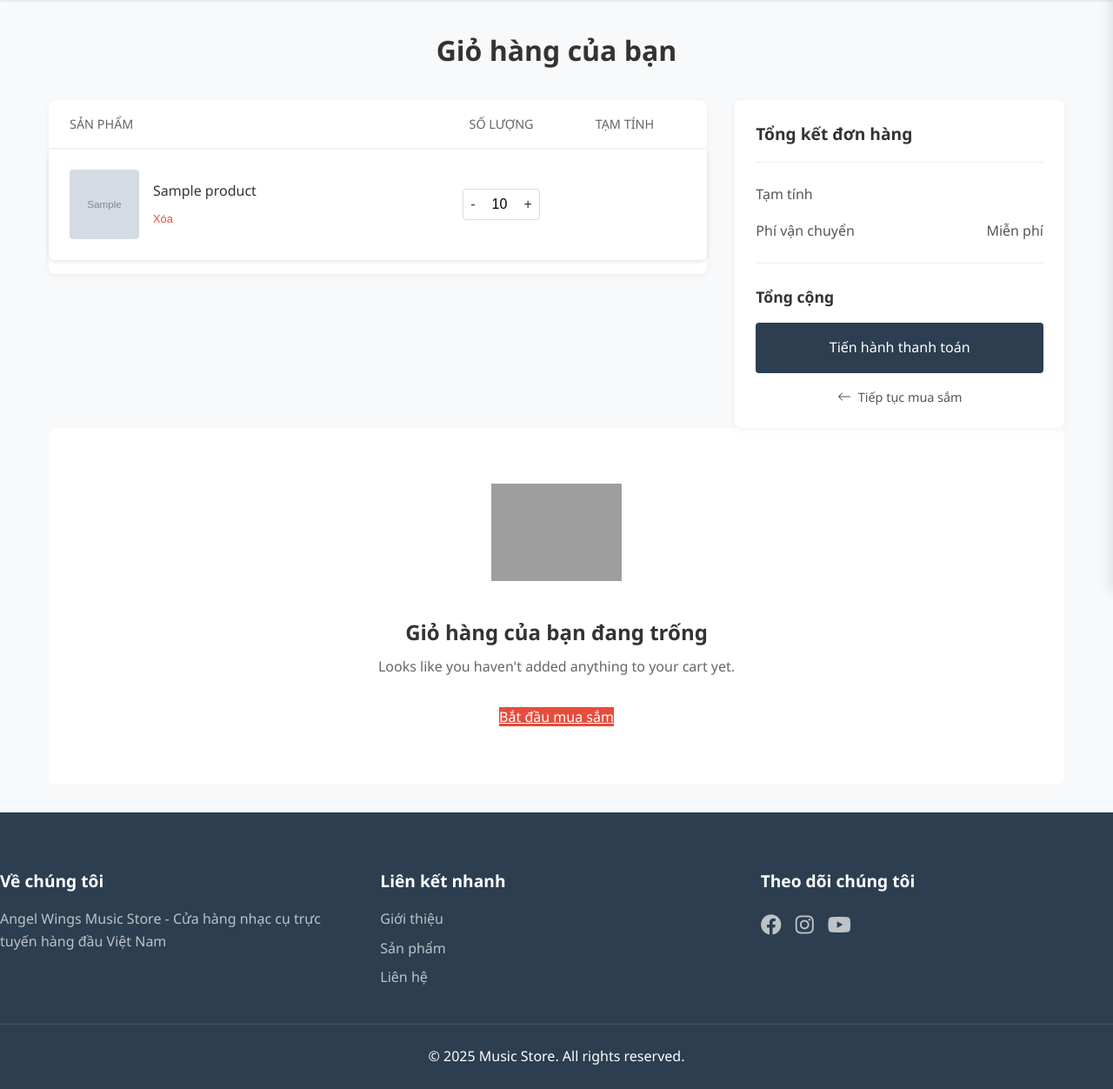
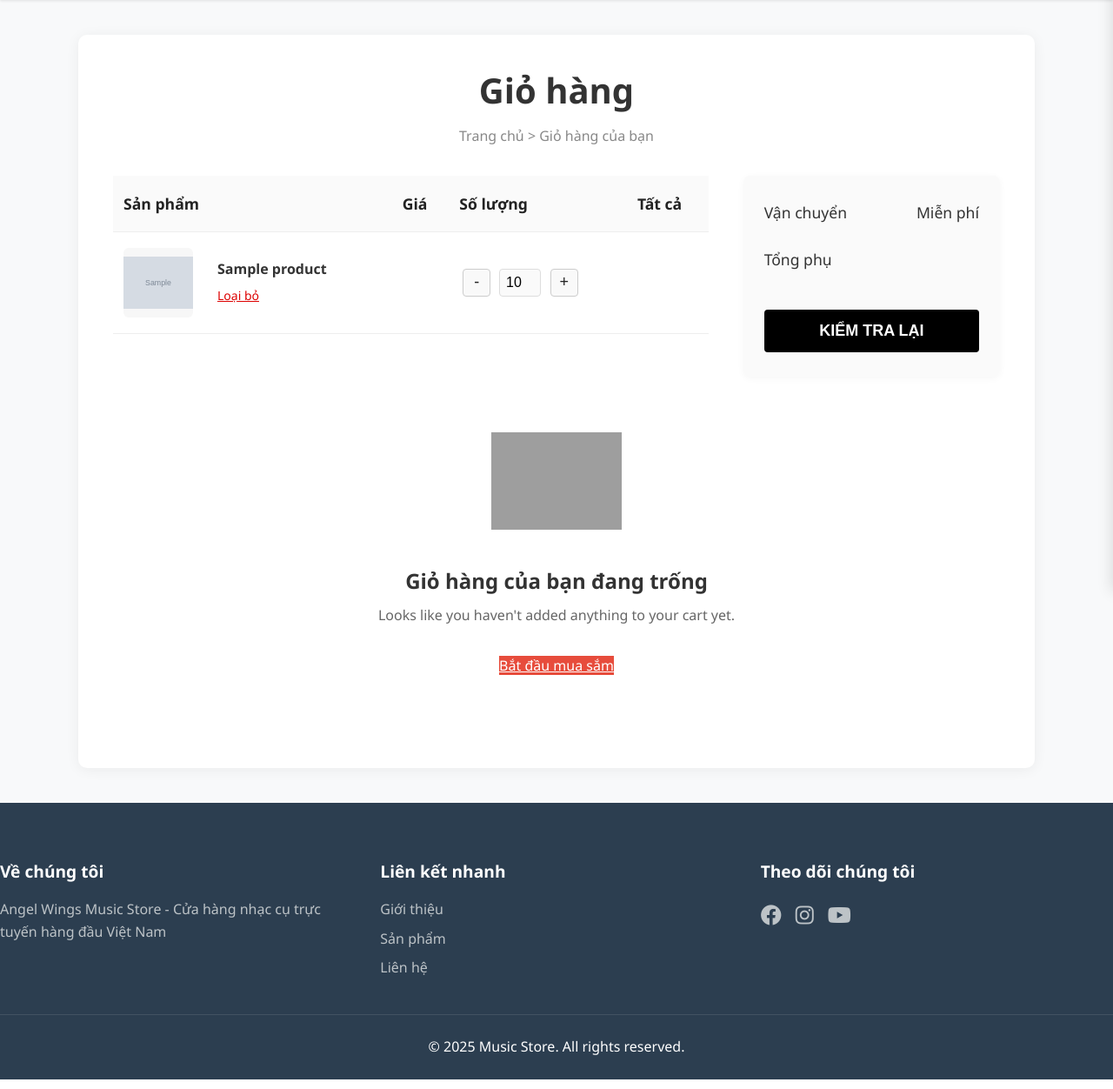
Before and after one commit to khanh-ch-ny/Music-Store, a PHP site: page /Music-Store/cart.php in a window 1280 px wide. Shown: the part 120-1372 px from the top of the page at 87% size. Run offline with PHP 8.4, Linux system fonts and the light colour scheme; a user stored in the database is signed in; data comes from the database, SQL or seed files in the repository; tables that the repository leaves empty hold one stand-in row (values such as "Sample post"); grey boxes marked "Sample" are stand-in pictures; data that the repository does not hold is empty; grey boxes are pictures that could not be loaded.

Commit message:
cập nhật danh sách sản phẩm và giao diện

```diff
--- a/assets/css/style.css
+++ b/assets/css/style.css
@@ -2101,3 +2101,139 @@ body.login-page h1, .login-page h1 {
     .banner-slider-container { height: 180px; }
     .banner-timers { bottom: 6px; padding: 2px 8px; }
 }
+
+/* CART PAGE MODERN STYLE */
+.cart-container {
+    max-width: 1100px;
+    margin: 40px auto;
+    background: #fff;
+    padding: 32px 40px 40px 40px;
+    border-radius: 10px;
+    box-shadow: 0 2px 16px rgba(0,0,0,0.06);
+}
+.cart-container h1 {
+    text-align: center;
+    font-size: 2.5rem;
+    margin-bottom: 8px;
+    width: 100%;
+}
+.breadcrumb {
+    color: #888;
+    margin-bottom: 32px;
+    text-align: center;
+    width: 100%;
+    display: block;
+}
+.cart-main-layout {
+    display: flex;
+    gap: 40px;
+    align-items: flex-start;
+}
+.cart-table {
+    width: 70%;
+    border-collapse: collapse;
+    background: #fff;
+}
+.cart-table th, .cart-table td {
+    padding: 18px 12px;
+    text-align: left;
+    border-bottom: 1px solid #eee;
+    vertical-align: middle;
+}
+.cart-table th {
+    font-size: 1.1rem;
+    color: #222;
+    background: #fafafa;
+}
+.cart-img {
+    width: 80px;
+    height: 80px;
+    object-fit: contain;
+    margin-right: 16px;
+    border-radius: 6px;
+    background: #f7f7f7;
+    vertical-align: middle;
+}
+.cart-product-info {
+    display: flex;
+    align-items: center;
+    gap: 12px;
+}
+.qty-btn {
+    width: 32px;
+    height: 32px;
+    border: 1px solid #ccc;
+    background: #f9f9f9;
+    color: #222;
+    font-size: 18px;
+    border-radius: 4px;
+    cursor: pointer;
+    margin: 0 4px;
+    transition: background 0.2s;
+}
+.qty-btn:hover {
+    background: #eee;
+}
+.cart-table input[type="number"] {
+    width: 48px;
+    text-align: center;
+    border: 1px solid #ddd;
+    border-radius: 4px;
+    padding: 6px 0;
+    font-size: 16px;
+    margin: 0 2px;
+    background: #fafafa;
+}
+.remove-item {
+    color: #d00;
+    font-size: 14px;
+    text-decoration: underline;
+    cursor: pointer;
+    margin-top: 6px;
+    display: inline-block;
+}
+.cart-summary {
+    width: 30%;
+    background: #fafafa;
+    border-radius: 8px;
+    padding: 28px 24px;
+    box-shadow: 0 2px 8px rgba(0,0,0,0.04);
+    display: flex;
+    flex-direction: column;
+    gap: 18px;
+    align-items: flex-start;
+}
+.cart-summary-row {
+    display: flex;
+    justify-content: space-between;
+    width: 100%;
+    font-size: 1.1rem;
+    margin-bottom: 8px;
+}
+.checkout-btn {
+    background: #000;
+    color: #fff;
+    padding: 14px 36px;
+    border: none;
+    border-radius: 4px;
+    font-size: 18px;
+    font-weight: 600;
+    cursor: pointer;
+    margin-top: 18px;
+    width: 100%;
+    transition: background 0.2s;
+}
+.checkout-btn:hover {
+    background: #222;
+}
+@media (max-width: 900px) {
+    .cart-main-layout {
+        flex-direction: column;
+    }
+    .cart-table, .cart-summary {
+        width: 100%;
+    }
+    .cart-summary {
+        margin-top: 32px;
+    }
+}
--- a/assets/templates/pages/cart.html
+++ b/assets/templates/pages/cart.html
@@ -1,57 +1,48 @@
-<div class="cart-page-container">
-    <h1>Giỏ hàng của bạn</h1>
-
+<div class="cart-container">
+    <h1>Giỏ hàng</h1>
+    <div class="breadcrumb">Trang chủ > Giỏ hàng của bạn</div>
     {{#if cart_items}}
-    <div class="cart-layout">
-        <div class="cart-items-list">
-            <div class="cart-header">
-                <div class="header-product">Sản phẩm</div>
-                <div class="header-quantity">Số lượng</div>
-                <div class="header-total">Tạm tính</div>
-            </div>
-            {{#each cart_items}}
-            <div class="cart-item" data-product-id="{{product_id}}">
-                <div class="item-product">
-                    <img src="/Music-Store/assets/uploads/products/{{image_url}}" alt="{{name}}" class="item-image">
-                    <div class="item-details">
-                        <p class="item-name">{{name}}</p>
-                        <p class="item-price">{{formatPrice price}}</p>
-                        <button class="remove-item-btn" data-product-id="{{product_id}}">Xóa</button>
-                    </div>
-                </div>
-                <div class="item-quantity">
-                    <div class="quantity-selector">
-                        <button class="quantity-btn minus" data-product-id="{{product_id}}">-</button>
-                        <input type="number" class="quantity-input" value="{{quantity}}" min="1" max="{{stock}}" data-product-id="{{product_id}}" readonly>
-                        <button class="quantity-btn plus" data-product-id="{{product_id}}">+</button>
-                    </div>
-                </div>
-                <div class="item-total" data-product-id="{{product_id}}">
-                    {{formatPrice (multiply price quantity)}}
-                </div>
-            </div>
-            {{/each}}
-        </div>
-
+    <div class="cart-main-layout">
+        <table class="cart-table">
+            <thead>
+                <tr>
+                    <th>Sản phẩm</th>
+                    <th>Giá</th>
+                    <th>Số lượng</th>
+                    <th>Tất cả</th>
+                </tr>
+            </thead>
+            <tbody>
+                {{#each cart_items}}
+                <tr class="cart-row" data-product-id="{{product_id}}">
+                    <td class="cart-product-info">
+                        <img src="/Music-Store/assets/uploads/products/{{image_url}}" class="cart-img" alt="{{name}}">
+                        <div>
+                            <b>{{name}}</b><br>
+                            <a href="#" class="remove-item" data-product-id="{{product_id}}">Loại bỏ</a>
+                        </div>
+                    </td>
+                    <td>{{formatPrice price}}</td>
+                    <td>
+                        <button class="qty-btn minus" data-product-id="{{product_id}}">-</button>
+                        <input type="number" value="{{quantity}}" min="1" readonly>
+                        <button class="qty-btn plus" data-product-id="{{product_id}}">+</button>
+                    </td>
+                    <td>{{formatPrice (multiply price quantity)}}</td>
+                </tr>
+                {{/each}}
+            </tbody>
+        </table>
         <div class="cart-summary">
-            <h2>Tổng kết đơn hàng</h2>
-            <div class="summary-row">
-                <span>Tạm tính</span>
-                <span id="summary-subtotal">{{formatPrice cart_total}}</span>
-            </div>
-            <div class="summary-row">
-                <span>Phí vận chuyển</span>
+            <div class="cart-summary-row">
+                <span>Vận chuyển</span>
                 <span>Miễn phí</span>
             </div>
-            <div class="summary-row total">
-                <span>Tổng cộng</span>
-                <span id="summary-total">{{formatPrice cart_total}}</span>
+            <div class="cart-summary-row">
+                <span>Tổng phụ</span>
+                <span>{{formatPrice cart_total}}</span>
             </div>
-            <a href="/Music-Store/payment.php" class="btn-checkout">Tiến hành thanh toán</a>
-            <a href="/Music-Store/products.php" class="continue-shopping">
-                <svg xmlns="http://www.w3.org/2000/svg" width="16" height="16" fill="currentColor" viewBox="0 0 16 16"><path fill-rule="evenodd" d="M15 8a.5.5 0 0 0-.5-.5H2.707l3.147-3.146a.5.5 0 1 0-.708-.708l-4 4a.5.5 0 0 0 0 .708l4 4a.5.5 0 0 0 .708-.708L2.707 8.5H14.5A.5.5 0 0 0 15 8z"/></svg>
-                Tiếp tục mua sắm
-            </a>
+            <button class="checkout-btn">KIỂM TRA LẠI</button>
         </div>
     </div>
     {{else}}
--- a/cart.php
+++ b/cart.php
@@ -3,18 +3,20 @@ require_once 'includes/config/config.php';
 require_once 'includes/functions/functions.php';
 require_once 'includes/functions/template.php';
 
-// This page is for displaying the cart. Actions are handled by AJAX.
+session_start();
 
-// Redirect if not logged in
-if (!isLoggedIn()) {
-    redirect('/Music-Store/login.php');
+// Lấy dữ liệu giỏ hàng cho cả khách đã đăng nhập và chưa đăng nhập
+if (isLoggedIn()) {
+    $user_id = $_SESSION['user_id'];
+    $cart_items = getCartItems($user_id);
+    $cart_total = calculateCartTotal($user_id);
+} else {
+    $cart_items = isset($_SESSION['cart']) ? $_SESSION['cart'] : [];
+    $cart_total = 0;
+    foreach ($cart_items as $item) {
+        $cart_total += $item['price'] * $item['quantity'];
+    }
 }
-
-$user_id = $_SESSION['user_id'];
-
-// Get cart items and total
-$cart_items = getCartItems($user_id);
-$cart_total = calculateCartTotal($user_id);
 
 // Prepare template data
 $data = [
```
Also changed, not shown: assets/templates/pages/home.html (+17 -9 lines), 1 other file.
